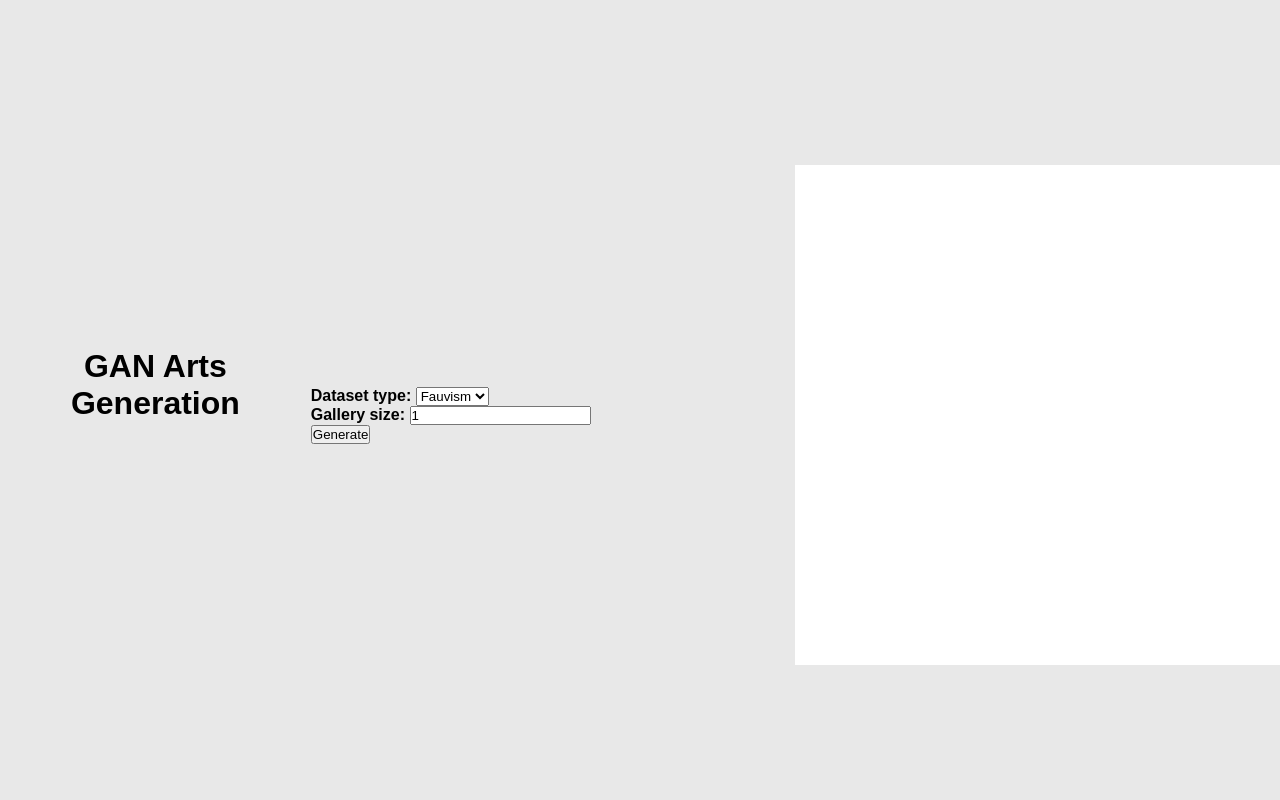
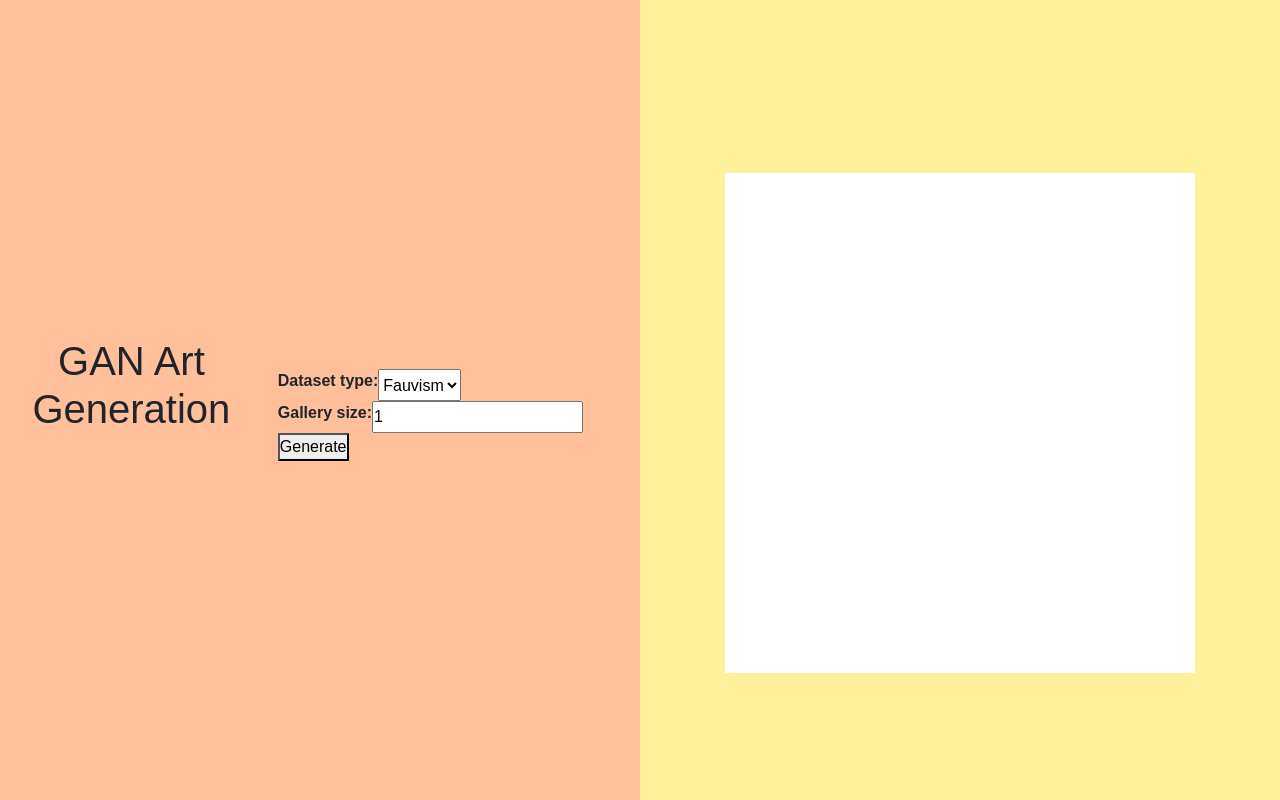
Before and after one commit to HenriARM/gan-art, a website: page frontend/index.html in a window 1280 px wide. Drawn offline with nearby package versions, Linux system fonts and the light colour scheme.

Commit message:
Frontend: Added division of page into two parts

```diff
--- a/frontend/index.html
+++ b/frontend/index.html
@@ -3,13 +3,20 @@
 <head>
     <meta charset="utf-8">
     <title>GAN Art Generation</title>
+    <link rel="stylesheet" href="https://maxcdn.bootstrapcdn.com/bootstrap/4.0.0/css/bootstrap.min.css"
+          integrity="sha384-Gn5384xqQ1aoWXA+058RXPxPg6fy4IWvTNh0E263XmFcJlSAwiGgFAW/dAiS6JXm" crossorigin="anonymous">
     <link rel="stylesheet" href="./style.css">
 </head>
 
 <body>
 
+<div class="row no-gutters">
+
+    <div class="col-md-6 no-gutters">
+        <div class="leftside d-flex justify-content-center align-items-center">
+
             <div>
-    <h1>GAN Arts Generation</h1>
+                <h1>GAN Art Generation</h1>
             </div>
 
             <div class="container">
@@ -37,12 +44,57 @@
                 </form>
             </div>
 
+        </div>
+    </div>
+
+    <div class="col-md-6 no-gutters">
+        <div class="rightside d-flex justify-content-center align-items-center">
 
             <div class="container">
                 <ul class="thumbnails" id="gallery"></ul>
                 <div class="white-box"></div>
             </div>
 
+        </div>
+    </div>
+
+</div>
+
+
+<!--<div>-->
+<!--<h1>GAN Arts Generation</h1>-->
+<!--</div>-->
+
+<!--<div class="container">-->
+<!--<form class="form">-->
+
+<!--<div class="input-group">-->
+<!--<label for="form-dataset-type" class="label">Dataset type:</label>-->
+<!--<select name="cars" id="form-dataset-type" class="input">-->
+<!--<option value="fauvism">Fauvism</option>-->
+<!--<option value="portraits">Portraits</option>-->
+<!--<option value="flowers">Flovers</option>-->
+<!--</select>-->
+<!--</div>-->
+
+
+<!--<div class="input-group">-->
+<!--<label for="form-gallery-size" class="label">Gallery size:</label>-->
+<!--<input id="form-gallery-size" type="number" class="input" value=1>-->
+<!--&lt;!&ndash;TODO: add error messsage everywhere&ndash;&gt;-->
+<!--<span class="error-message"></span>-->
+<!--</div>-->
+
+<!--<button type="button" class="button" onclick="generate()">Generate</button>-->
+<!--</form>-->
+</div>
+
+
+<!--<div class="container">-->
+<!--<ul class="thumbnails" id="gallery"></ul>-->
+<!--<div class="white-box"></div>-->
+<!--</div>-->
+
 
 <script src="./script.js"></script>
 </body>
--- a/frontend/style.css
+++ b/frontend/style.css
@@ -1,3 +1,12 @@
+.leftside {
+    background: #ffbf9b;
+}
+
+.rightside {
+    background: #fff19c;
+}
+
+/* TODO */
 * {
     box-sizing: border-box;
     margin: 0;
@@ -10,6 +19,12 @@ html, body {
 
 body {
     position: relative;
+}
+
+/* TODO */
+.leftside, .rightside {
+    height: 100vh;
+    width: 100%;
 }
 
 h1 {
@@ -54,11 +69,11 @@ body {
 }
 
 /*.thumbnails li:hover .item-hugger {*/
-    /*background: red;*/
+/*background: red;*/
 /*}*/
 
 /*.thumbnails li:hover .item-hugger .title {*/
-    /*color: yellow;*/
+/*color: yellow;*/
 /*}*/
 
 .thumbnails input[name="select"] {
@@ -113,7 +128,7 @@ body {
     font-weight: 400;
     display: inline-block;
     color: #555;
-    border-bottom: 6px solid #fe7701;
+    border-bottom: 6px solid #ffbf9b;
     padding: 50px 10px 0;
     text-transform: uppercase;
 }
```
Lines whose indentation alone changed are shown as unchanged.
